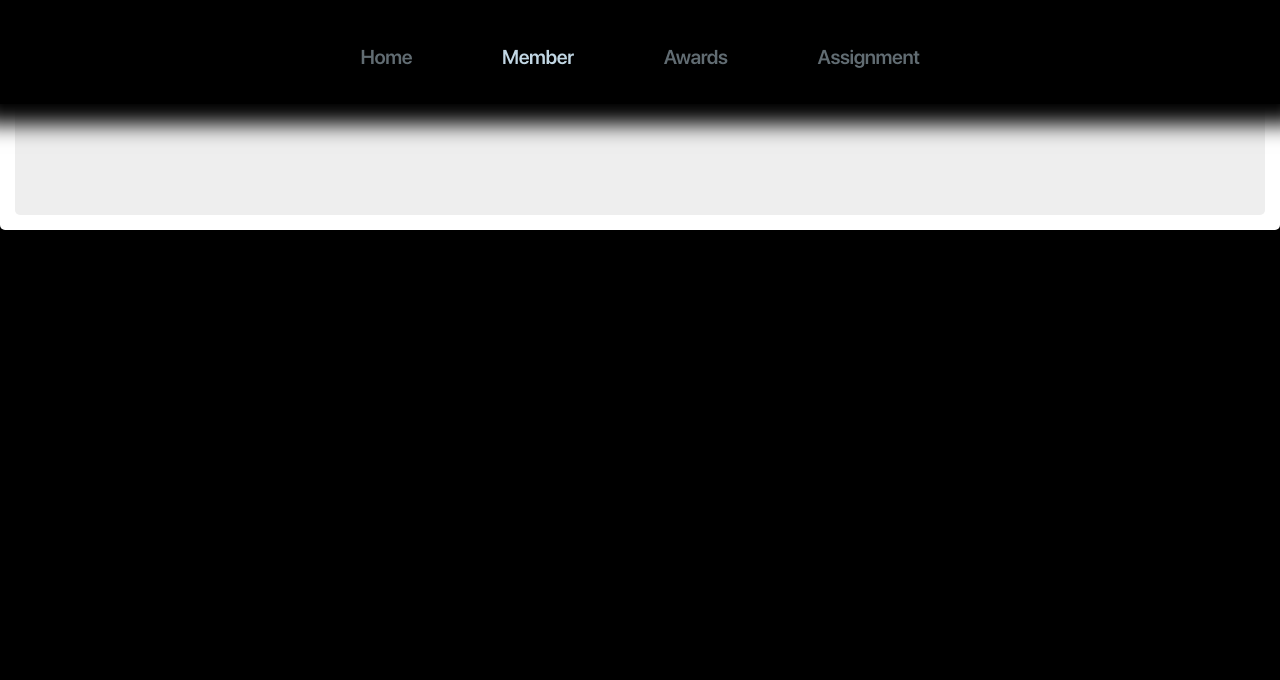
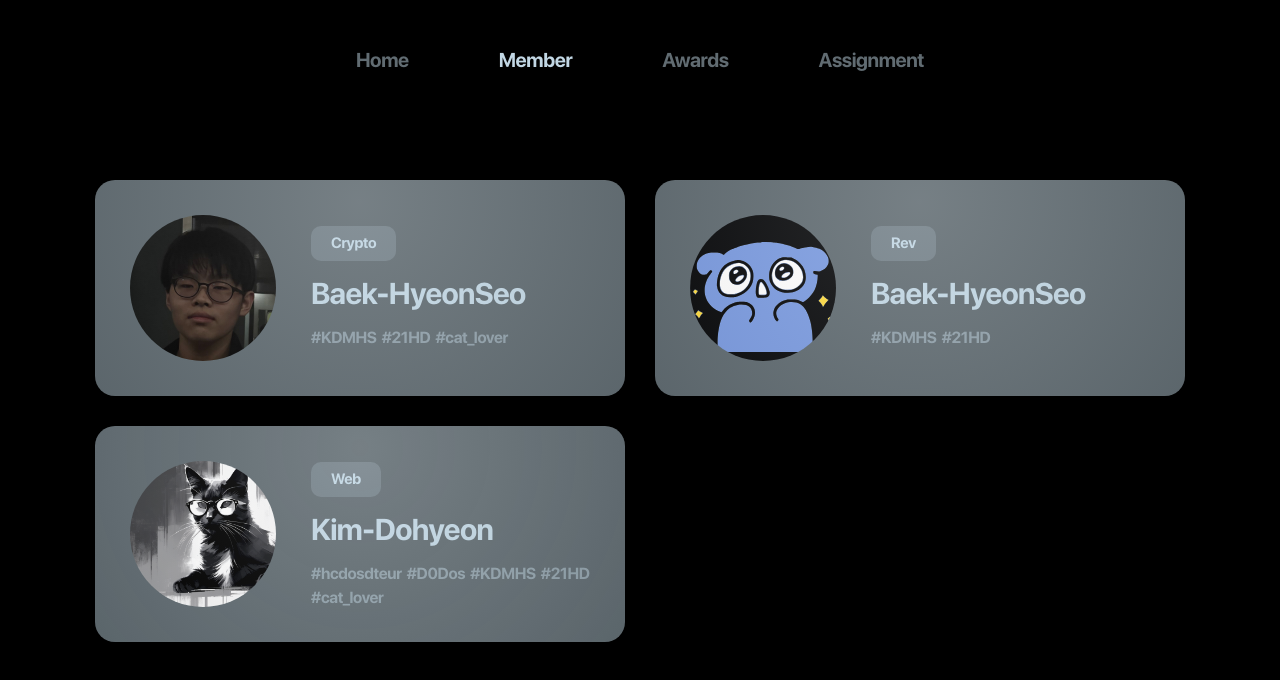
Before and after one commit to hcdosdteur/trust-front-v1, a React (Vite) app: page /member in a window 1280 px wide. Shown: the top 680 px of the page. Built offline with nearby package versions, Linux system fonts and the light colour scheme; what recoil-persist would draw is missing.

Commit message:
feat: member's profile card (no request)

```diff
--- a/src/component/Navigation/SubMenu.tsx
+++ b/src/component/Navigation/SubMenu.tsx
@@ -31,7 +31,7 @@ const Wrapper = styled('div', {
   position: 'fixed',
   width: '100%',
   paddingTop: '4.5rem',
-  paddingBottom: '3.5rem',
+  paddingBottom: '3rem',
   boxShadow: '0 0 2rem 2rem #000',
   top: 0,
   justifyContent: 'center',
@@ -47,7 +47,6 @@ const Wrapper = styled('div', {
 
 const NavLink = styled(RRNavLink, {
   fontSize: '2rem',
-  fontWeight: 600,
   opacity: 0.5,
   cursor: 'pointer',
   transition: '.1s ease-out',
--- /dev/null
+++ b/src/component/profile/index.tsx
@@ -0,0 +1,191 @@
+import type { Type } from '@/utils/types';
+
+import { useEffect, useState } from 'react';
+
+import { styled } from '#/stitches.config';
+
+interface CardProps {
+  Img: React.FunctionComponent<React.SVGProps<SVGSVGElement>> | string;
+  name: string;
+  type: Type;
+  hashtag: string[];
+}
+
+export const Card: React.FC<CardProps> = ({ Img, name, type, hashtag }) => {
+  const [mousePos, setMousePos] = useState<{ x: number; y: number }>({
+    x: 0,
+    y: 0,
+  });
+  const [bounds, setBounds] = useState<DOMRect | undefined>();
+
+  const rotateToMouse = (e: React.MouseEvent<HTMLDivElement>) => {
+    const mouseX = mousePos.x;
+    const mouseY = mousePos.y;
+    if (!bounds) return;
+    const leftX = mouseX - bounds.x;
+    const topY = mouseY - bounds.y;
+    const target = e.currentTarget;
+    const center = {
+      x: leftX - bounds.width / 2,
+      y: topY - bounds.height / 2,
+    };
+    const distance = Math.sqrt(center.x ** 2 + center.y ** 2);
+    target.style.transform = `
+      scale3d(1.05, 1.05, 1.05)
+      rotate3d(
+        ${center.y / 100},
+        ${-center.x / 100},
+        0,
+        ${Math.log(distance) * 2}deg
+      )
+    `;
+    if (!target.lastElementChild) {
+      console.log('animation error');
+      return;
+    }
+    const glow = target.lastElementChild as HTMLDivElement;
+    glow.style.backgroundImage = `
+      radial-gradient(
+        circle at
+        ${center.x * 2 + bounds.width / 2}px
+        ${center.y * 2 + bounds.height / 2}px,
+        #ffffff40,
+        #0000000f
+      )
+    `;
+  };
+
+  const mouseEnter = (e: React.MouseEvent<HTMLDivElement>) => {
+    const target = e.currentTarget;
+    setBounds(target.getBoundingClientRect());
+  };
+
+  const mouseLeave = (e: React.MouseEvent<HTMLDivElement>) => {
+    const target = e.currentTarget;
+    target.style.transform = '';
+    target.style.background = '';
+    // if (!target.lastElementChild) {
+    //   console.log('animation error');
+    //   return;
+    // }
+    // const glow = target.lastElementChild as HTMLDivElement;
+    // glow.style.backgroundImage =
+    //   'radial-gradient(circle at 50% 50%, #ffffff22, #0000000f)';
+  };
+
+  useEffect(() => {
+    const handleMouseMove = (e: MouseEvent) => {
+      setMousePos({ x: e.clientX, y: e.clientY });
+    };
+    window.addEventListener('mousemove', handleMouseMove);
+    return () => window.removeEventListener('mousemove', handleMouseMove);
+  }, []);
+
+  return (
+    <Container
+      onMouseEnter={mouseEnter}
+      onMouseLeave={mouseLeave}
+      onMouseMove={rotateToMouse}
+    >
+      <Profile>
+        {typeof Img === 'string' ? (
+          <Png src={Img} />
+        ) : (
+          <Img width="14.6rem" height="14.6rem" />
+        )}
+      </Profile>
+      <Info>
+        <Type>{type.replace(/^[a-z]/, (char) => char.toUpperCase())}</Type>
+        <Name>{name}</Name>
+        <Hashtag>
+          {hashtag.map((v, idx) => (
+            <span key={idx}>#{v} </span>
+          ))}
+        </Hashtag>
+      </Info>
+      <Glow />
+    </Container>
+  );
+};
+
+const Container = styled('div', {
+  position: 'relative',
+  display: 'flex',
+  gap: '3.5rem',
+  width: '100%',
+  maxWidth: '53rem',
+  padding: '3.5rem',
+  borderRadius: '2rem',
+  backgroundColor: '$grade1',
+  boxShadow: '0 0 1rem 0 rgba(0, 0, 0, 0.1)',
+
+  transitionDuration: '300ms',
+  transitionProperty: 'transform, box-shadow',
+  transitionTimingFunction: 'ease-out',
+  transform: 'rotate3d(0)',
+
+  '&:hover': {
+    transitionDuration: '150ms',
+    boxShadow: '0 .5rem 2rem .5rem #ffffff44',
+  },
+});
+
+const Profile = styled('div', {
+  display: 'flex',
+  justifyContent: 'center',
+  alignItems: 'center',
+  minWidth: '14.6rem',
+  width: '14.6rem',
+  height: '14.6rem',
+  borderRadius: '50%',
+  overflow: 'hidden',
+});
+
+const Info = styled('div', {
+  position: 'relative',
+  display: 'flex',
+  flexDirection: 'column',
+  justifyContent: 'center',
+  gap: '1rem',
+});
+
+const Name = styled('div', {
+  fontSize: '3rem',
+});
+
+const Type = styled('span', {
+  width: 'fit-content',
+  fontSize: '1.5rem',
+  padding: '.6rem 2rem',
+  borderRadius: '1rem',
+  backgroundColor: '$grade2',
+});
+
+const Hashtag = styled('div', {
+  display: 'flex',
+  columnGap: '.5rem',
+  width: '100%',
+  maxHeight: '4.4rem',
+  overflow: 'scroll',
+  fontSize: '1.5rem',
+  flexWrap: 'wrap',
+  span: {
+    color: '$main',
+    opacity: 0.5,
+  },
+});
+
+const Png = styled('img', {
+  width: '14.6rem',
+});
+
+const Glow = styled('div', {
+  position: 'absolute',
+  top: 0,
+  left: 0,
+  width: '100%',
+  height: '100%',
+  borderRadius: '2rem',
+  backgroundImage: 'radial-gradient(circle at 50% 10%, #ffffff22, #0000000f)',
+  transitionDuration: '300ms',
+});
--- a/src/index.tsx
+++ b/src/index.tsx
@@ -20,7 +20,8 @@ globalCss({
     fontSize: '1.6rem',
     boxSizing: 'border-box',
     color: '$main',
-    fontWeight: 600,
+    fontWeight: 700,
+    lineHeight: 1.5,
     letterSpacing: '-0.02em',
   },
   '*::-webkit-scrollbar': {
--- a/src/pages/router/Member.tsx
+++ b/src/pages/router/Member.tsx
@@ -1,33 +1,55 @@
 import { styled } from '#/stitches.config';
+
+import hyeonseo from '@/assets/profile/baekhyeonseo.png';
+import dohyeon from '@/assets/profile/kimdohyeon.png';
+import { ReactComponent as gyeongmin } from '@/assets/profile/kimgyeongmin.svg';
+import { Card } from '@/component/profile';
 
 export const Member = () => {
   return (
     <Wrapper>
       <Container>
-        <Img />
+        <Card
+          Img={hyeonseo}
+          name="Baek-HyeonSeo"
+          type="crypto"
+          hashtag={['KDMHS', '21HD', 'cat_lover']}
+        />
+        <Card
+          Img={gyeongmin}
+          name="Baek-HyeonSeo"
+          type="rev"
+          hashtag={['KDMHS', '21HD']}
+        />
+        <Card
+          Img={dohyeon}
+          name="Kim-Dohyeon"
+          type="web"
+          hashtag={['hcdosdteur', 'D0Dos', 'KDMHS', '21HD', 'cat_lover']}
+        />
       </Container>
     </Wrapper>
   );
 };
 
 const Wrapper = styled('div', {
+  display: 'flex',
+  justifyContent: 'center',
   width: '100%',
+  height: '100vh',
 });
 
 const Container = styled('div', {
-  display: 'flex',
-  flexDirection: 'column',
-  alignItems: 'center',
-  gap: '15px',
-  padding: '15px',
-  borderRadius: '5px',
-  backgroundColor: '#fff',
-  boxShadow: '0 0 10px 0 rgba(0, 0, 0, 0.1)',
+  display: 'grid',
+  paddingTop: '18rem',
+  paddingBottom: '18rem',
+  gridTemplateColumns: 'repeat(auto-fill, minmax(53rem, 1fr))',
+  // display: 'flex',
+  // alignItems: 'center',
+  placeItems: 'start center',
+  width: '100%',
+  maxWidth: '109rem',
+  height: 'fit-content',
+  gap: '3rem',
+  borderRadius: '.5rem',
 });
-
-const Img = styled('div', {
-  width: '100%',
-  height: '200px',
-  borderRadius: '5px',
-  backgroundColor: '#eee',
-});
--- a/stitches.config.ts
+++ b/stitches.config.ts
@@ -3,6 +3,7 @@ import { createStitches } from '@stitches/react';
 export const COLORS = {
   main: '#C2D7E4',
   grade1: '#616C72',
+  grade2: '#748189',
   web: '#4785e9',
   pwn: '#9936c2',
   rev: '#43dbe9',
```
